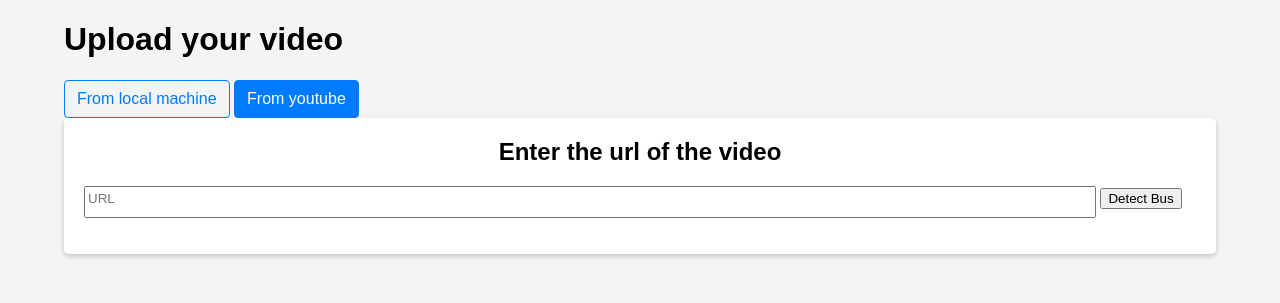
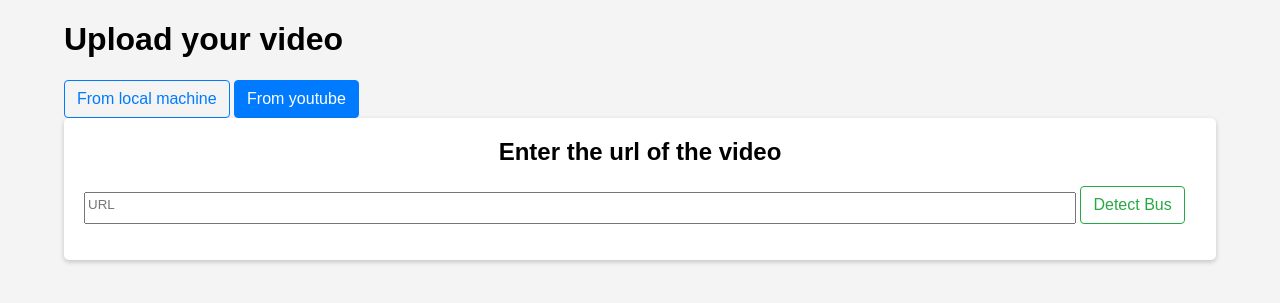
Before and after one commit to LucaYan0506/bus-detector-web, a Django app: page / in a window 1280 px wide, after a click on "From youtube". Shown: the top 303 px of the page. Run offline with Django 5.2, Linux system fonts and the light colour scheme.

Commit message:
re-style submit button

```diff
--- a/static/styles.css
+++ b/static/styles.css
@@ -123,13 +123,10 @@ body {
 
 #container input{
     height: 32px;
-    width: calc(100% - 100px);
+    width: calc(100% - 120px);
 }
 
-#detect-btn1{
-    position:relative;
-    bottom: -55px;
-    left:235px;
+#detect-btn{
     display: inline-block;
     font-weight: 400;
     text-align: center;
@@ -151,7 +148,7 @@ body {
     border-color: #28a745;
 }
 
-#detect-btn1:hover {
+#detect-btn:hover {
     color: #fff;
     background-color: #28a745;
     border-color: #28a745;
--- a/template/index.html
+++ b/template/index.html
@@ -20,7 +20,7 @@
                 <form action="{% url "detect" %}" method="post" enctype="multipart/form-data">
                     {% csrf_token %}
                     <input type="file" id="fileInput" name="video" style="display:none;" accept=".mp4">
-                    <button id="detect-btn1">Detect Bus</button>
+                    <button id="detect-btn" style="position:relative;bottom: -55px;left:235px;">Detect Bus</button>
                 </form>
             </div>
 
@@ -35,7 +35,7 @@
                     {% csrf_token %}
                     <input type="hidden" name="lan" value="ZH">
                     <input type="text" placeholder="URL" style="padding-bottom: 7px;" name="link">
-                    <button type="submit">Detect Bus</button>
+                    <button type="submit" id="detect-btn">Detect Bus</button>
                 </form>
             </div>
         </div>
```
